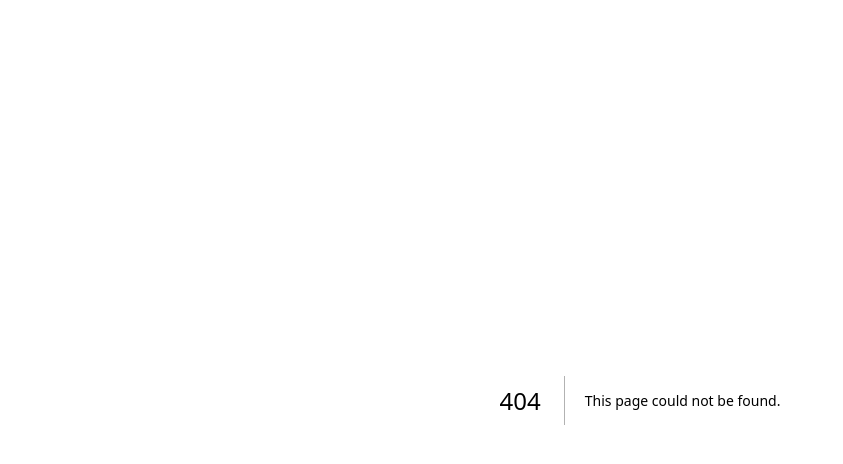
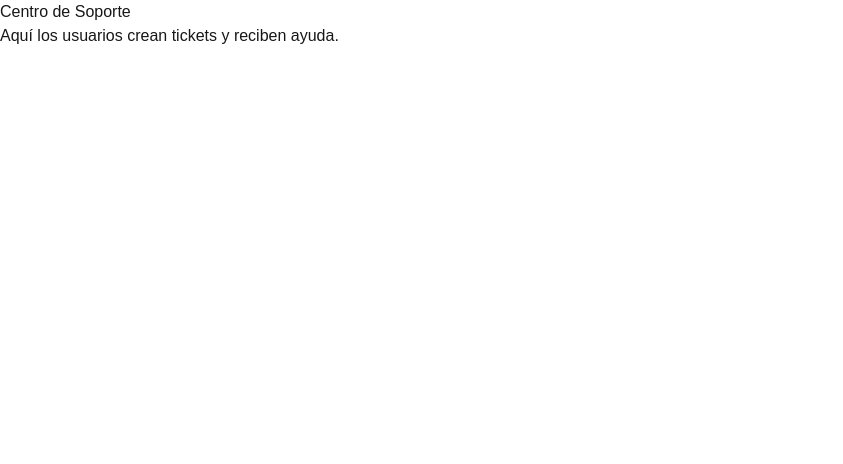
Before and after one commit to Dayra1310/e-commerce-itp-iv-frontend, a Next.js app: page /soporte in a window 1280 px wide. Before the commit this address had no page. Shown: the top 464 px of the page, without its empty margins (0-843 px from the left). Built offline with nearby package versions, Linux system fonts and the light colour scheme.

Commit message:
feat: add support page and specify Node.js engine version in package-lock.json (#1)

```diff
--- /dev/null
+++ b/src/app/soporte/page.tsx
@@ -0,0 +1,8 @@
+export default function Soporte() {
+  return (
+    <div>
+      <h1>Centro de Soporte</h1>
+      <p>Aquí los usuarios crean tickets y reciben ayuda.</p>
+    </div>
+  );
+}
```
Also changed, not shown: 1 other file (tests, documents, lock files or other folders).
